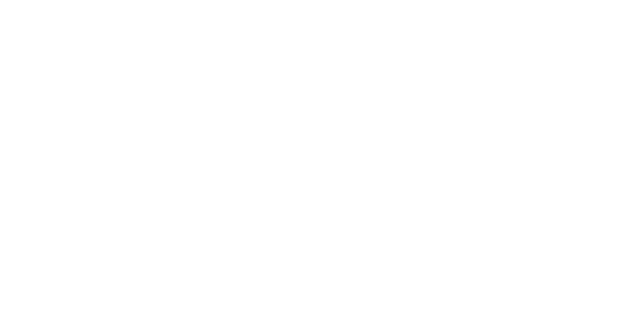
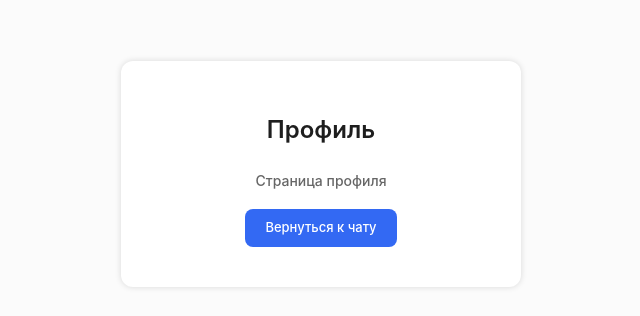
Before and after one commit to StillMix/chat, a Vue app: page /profile in a window 1280 px wide. Before the commit this address had no page. Shown: the part 226-542 px from the top of the page, without its empty margins (319-959 px from the left). Built offline with nearby package versions, Linux system fonts and the light colour scheme; the HTML template or start-up script is replaced by a standard one.

Commit message:
profilevieew  new

```diff
--- a/src/components/LeftMenu.vue
+++ b/src/components/LeftMenu.vue
@@ -1,9 +1,9 @@
 <template>
   <div class="leftMenu">
     <div class="leftMenu-header">
-      <button class="leftMenu-header__btn" type="button">
+      <router-link to="/profile" class="leftMenu-header__btn">
         Профиль <ProfileArrow :width="6" :height="10" color="#999" />
-      </button>
+      </router-link>
       <label class="leftMenu-header-label">
         <SearchIcon
           class="leftMenu-header-label__icon"
@@ -116,6 +116,7 @@
     border-bottom: 1px solid #eaeaea;
 
     &__btn {
+      text-decoration: none;
       width: 66px;
       height: 12px;
       display: flex;
--- a/src/router/index.ts
+++ b/src/router/index.ts
@@ -13,6 +13,11 @@
       name: 'main',
       component: () => import('../views/MainView.vue'),
     },
+    {
+      path: '/profile',
+      name: 'profile',
+      component: () => import('../views/ProfileView.vue'),
+    },
   ],
 })
 
--- /dev/null
+++ b/src/views/ProfileView.vue
@@ -0,0 +1,71 @@
+<template>
+  <div class="profile">
+    <div class="profile-container">
+      <h1 class="profile__title">Профиль</h1>
+      <div class="profile__content">
+        <p>Страница профиля</p>
+        <router-link to="/main" class="profile__back-btn"> Вернуться к чату </router-link>
+      </div>
+    </div>
+  </div>
+</template>
+
+<script setup lang="ts">
+// Компонент профиля
+</script>
+
+<style lang="scss" scoped>
+.profile {
+  width: 100vw;
+  height: 100vh;
+  overflow: hidden;
+  display: flex;
+  align-items: center;
+  justify-content: center;
+  background: #fbfbfb;
+
+  &-container {
+    background: #fff;
+    border-radius: 12px;
+    width: 400px;
+    padding: 40px;
+    box-shadow: 0 0 6px 0 rgba(0, 0, 0, 0.14);
+    text-align: center;
+  }
+
+  &__title {
+    font-family: var(--font-family);
+    font-weight: 600;
+    font-size: 24px;
+    line-height: 100%;
+    color: #1e1e1e;
+    margin-bottom: 30px;
+  }
+
+  &__content {
+    font-family: var(--font-family);
+    font-weight: 500;
+    font-size: 14px;
+    line-height: 125%;
+    color: #666;
+  }
+
+  &__back-btn {
+    display: inline-block;
+    margin-top: 20px;
+    padding: 10px 20px;
+    background: #3369f3;
+    color: white;
+    text-decoration: none;
+    border-radius: 8px;
+    font-family: var(--font-family);
+    font-weight: 500;
+    font-size: 13px;
+    transition: opacity 0.2s ease;
+
+    &:hover {
+      opacity: 0.8;
+    }
+  }
+}
+</style>
```
